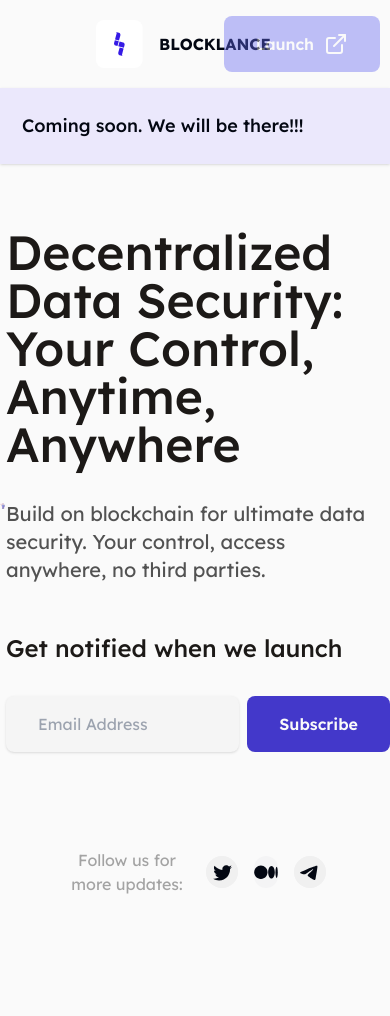
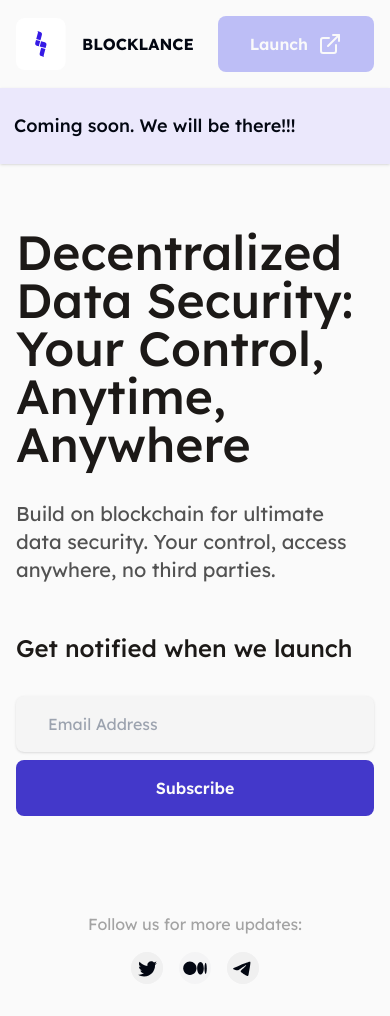
Before and after one commit to BlocklanceHQ/landing, a Next.js app: page / in a window 390 px wide. Shown: the top 1016 px of the page. Before the commit the page ends 960 px from the top, so only its background shows below. Built offline with nearby package versions, Linux system fonts and the light colour scheme.

Commit message:
style: wrap up mobile improvements

```diff
--- a/app/layout.tsx
+++ b/app/layout.tsx
@@ -20,7 +20,7 @@ export default function RootLayout({
   return (
     <html lang="en">
       <body className={font.className}>
-        <div className="flex justify-between items-center mx-20 p-4">
+        <div className="flex justify-between items-center md:mx-20 p-4">
           <a href="/" className="flex items-center uppercase font-bold gap-4">
             <Image src={Logo.src} width={50} height={60} alt="Logo" />{" "}
             <span>BlockLance</span>
@@ -73,8 +73,9 @@ export default function RootLayout({
         </div>
         {children}
         <div className="w-full text-center p-16">
-          <div className="flex gap-4 justify-center items-center">
+          <div className="flex flex-col md:flex-row gap-4 justify-center items-center">
             <div className="text-neutral-400">Follow us for more updates:</div>
+            <div className="flex gap-4">
               <a
                 className="w-8 h-8 bg-zinc-100 rounded-full flex-col justify-center items-center inline-flex"
                 href="https://twitter.com/BlocklanceGigs"
@@ -143,6 +144,7 @@ export default function RootLayout({
               </a>
             </div>
           </div>
+        </div>
       </body>
     </html>
   );
--- a/app/page.tsx
+++ b/app/page.tsx
@@ -5,25 +5,25 @@ import animationData from "@/assets/animation.json";
 export default function Home() {
   return (
     <div className="flex justify-evenly items-center pt-16">
-      <div className="w-[500px] h-full flex justify-end items-end">
+      <div className="hidden w-[500px] h-full md:flex justify-end items-end">
         <Lottie animationData={animationData} />
       </div>
-      <div className="w-[500px]">
+      <div className="w-[500px] px-4">
         <div className="text-stone-900 text-5xl font-medium">
           Decentralized Data Security: Your Control, Anytime, Anywhere
         </div>
-        <div className="w-96 text-neutral-600 text-xl font-normal mt-8">
+        <div className="text-neutral-600 text-xl font-normal mt-8">
           Build on blockchain for ultimate data security. Your control, access
           anywhere, no third parties.
         </div>
 
         <div className="mt-12">
-          <h2 className="font-medium text-stone-900 text-2xl ">
+          <h2 className="font-medium text-stone-900 text-2xl">
             Get notified when we launch
           </h2>
-          <div className="flex gap-2 py-8">
+          <div className="flex flex-col md:flex-row gap-2 py-8">
             <input
-              className="w-3/4 px-8 py-4 bg-neutral-100 rounded-lg shadow justify-start items-center gap-2.5 inline-flex"
+              className="w-full md:w-3/4 px-8 py-4 bg-neutral-100 rounded-lg shadow justify-start items-center gap-2.5 inline-flex"
               placeholder="Email Address"
             />
             <button className="px-8 py-4 bg-indigo-700 hover:bg-indigo-800 rounded-lg justify-center items-center inline-flex text-zinc-50 font-semibold">
```
Lines whose indentation alone changed are shown as unchanged.
